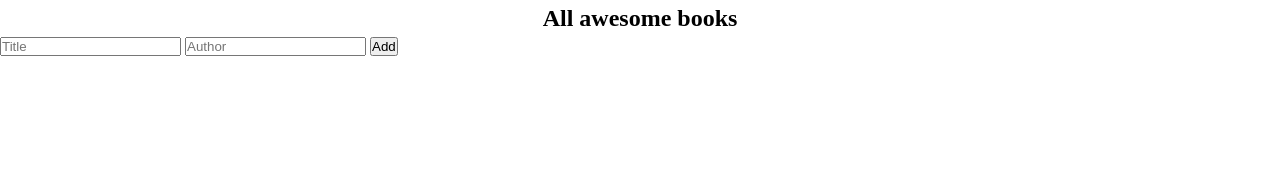
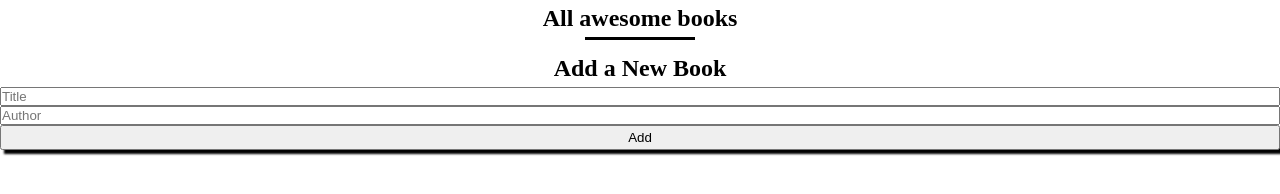
Before and after one commit to the-catalystmc/awesome-books, a plain HTML site: page index.html in a window 1280 px wide. Drawn offline with Linux system fonts and the light colour scheme.

Commit message:
Add flex to the add form with hr tag and h2 tag

```diff
--- a/index.html
+++ b/index.html
@@ -4,7 +4,7 @@
     <meta charset="UTF-8">
     <meta http-equiv="X-UA-Compatible" content="IE=edge">
     <link rel="stylesheet" href="style.css">
-    <meta name="viewport" content="width=device-width, initial-scale=1.0">
+    <meta name="viewport" content="width=device-width, initial-scale=1.0,  minimum-scale=1">
     <title>Awesome Books App</title>
 </head>
 <body>
@@ -23,6 +23,8 @@
                 </div>
             </template>
         </section>
+        <hr class="book__line">
+        <h2 class="book__addnew">Add a New Book</h2>
         <form class="add">
             <input type="text" class="add__title" id="add__title" name="book_title" placeholder="Title" required>
             <input type="text" class="add__author" id="add__author" name="book_author" placeholder="Author" required>
--- a/style.css
+++ b/style.css
@@ -2,6 +2,10 @@
   margin: 0;
   padding: 0;
   box-sizing: border-box;
+}
+
+body {
+  width: 100%;
 }
 
 h2 {
@@ -15,6 +19,7 @@ h2 {
   justify-content: space-between;
   padding: 5px 10px;
   align-items: center;
+  margin-bottom: 15px;
 }
 
 .book:nth-of-type(2n + 1) {
@@ -35,3 +40,28 @@ h2 {
 .book-description {
   display: flex;
 }
+
+.add {
+  display: flex;
+  flex-direction: column;
+}
+
+.book__line {
+  width: 110px;
+  margin: auto;
+  height: 3px;
+  color: black;
+  border: none;
+  background-color: black;
+}
+
+.book__addnew {
+  margin-top: 15px;
+}
+
+.add__add-btn {
+  height: auto;
+  width: auto;
+  padding: 3px 5px;
+  box-shadow: 4px 4px 2px rgb(0, 0, 0);
+}
```
